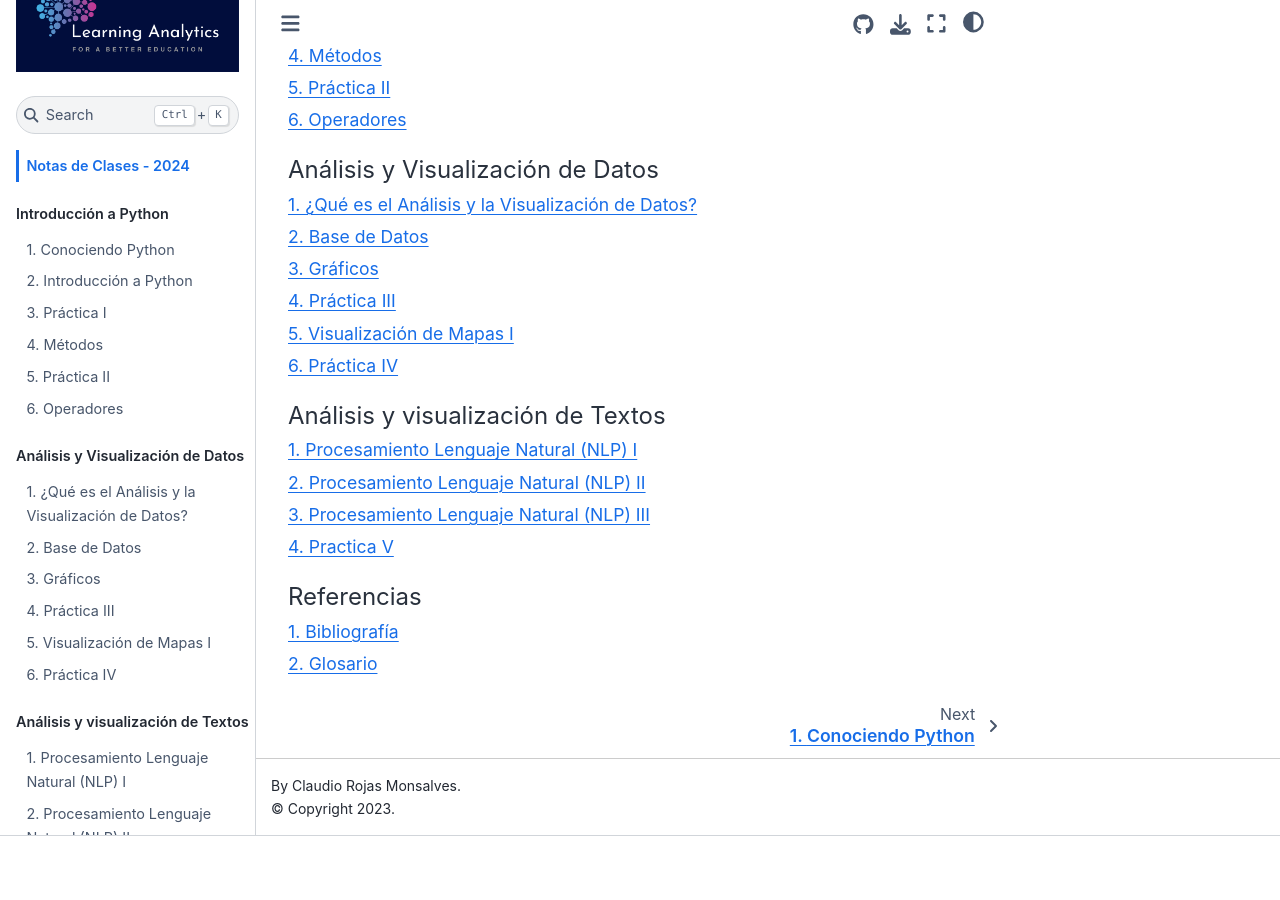
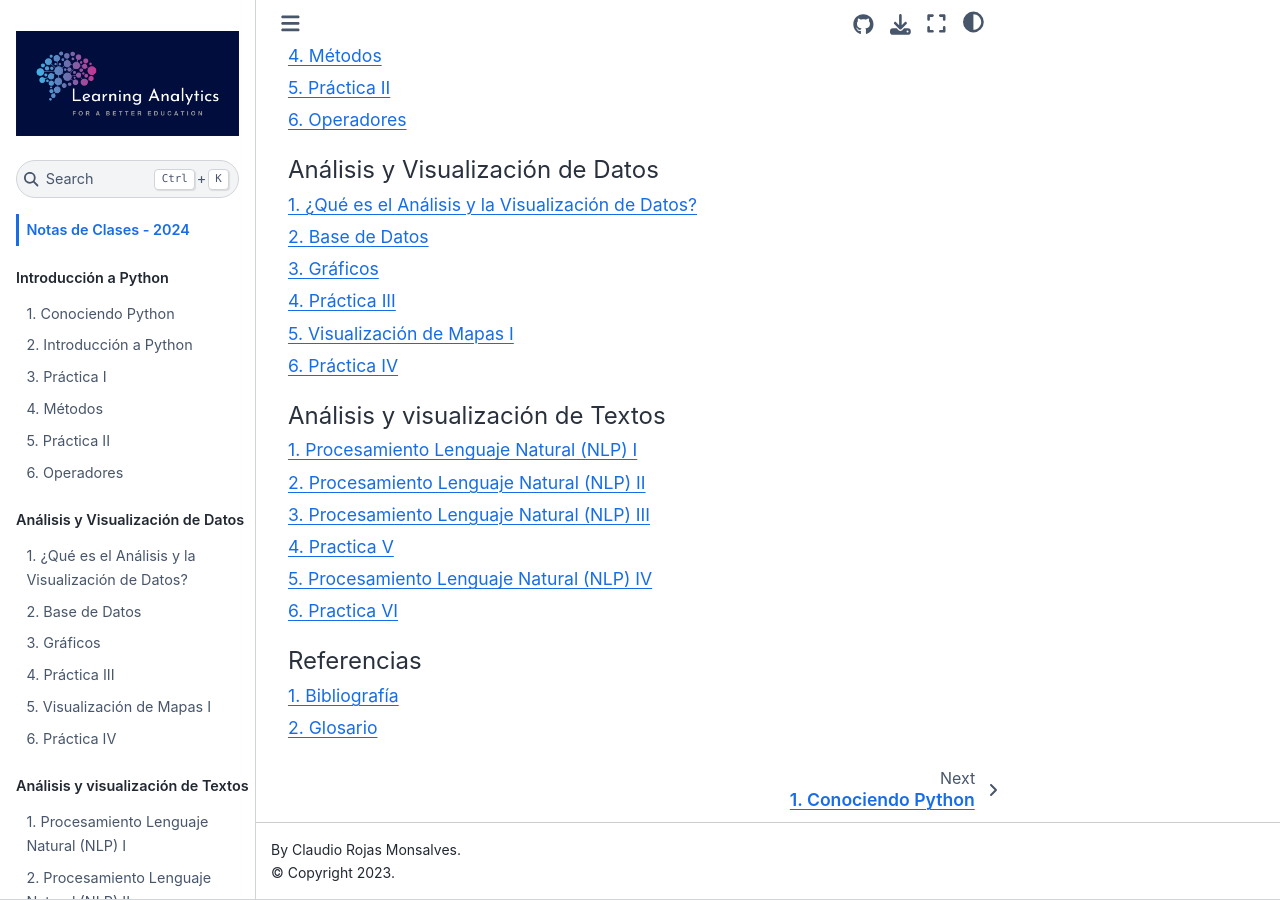
Before and after one commit to ClaudioRojasMon/Apoyo, a Jupyter Book: the page built from intro.md, in a window 1280 px wide and 900 px high, scrolled down 766 px. Built offline with Jupyter Book 1.0.4 settings and Sphinx 7.4.7 and the Sphinx Book theme 1.1.4, drawn with Linux system fonts in a browser that asks for light colours; pages that are not in the unit, such as notebooks, are missing from menus; before the commit the page ends 1602 px from its top, so only the background shows below that.

Commit message:
Update _toc.yml

```diff
--- a/_toc.yml
+++ b/_toc.yml
@@ -30,6 +30,8 @@ parts:
     - file: Introducción a NLP II
     - file: Introducción a NLP III
     - file: Practica V
+    - file: Introducción a NLP IV
+    - file: Practica VI
   - caption: Referencias
     numbered: true
     chapters:
```
